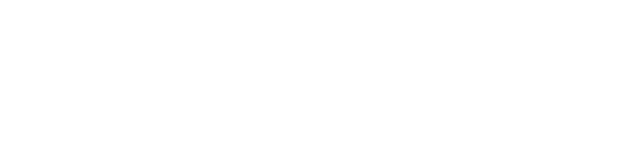
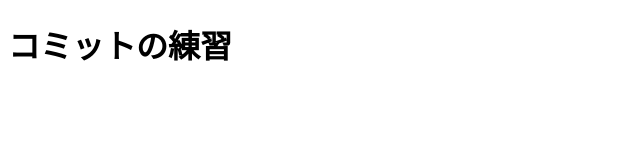
Before and after one commit to Shiho-okb/test, a plain HTML site: page index.html in a window 1280 px wide. Shown: the whole page, without its empty margins (0-640 px from the left). Drawn offline with Linux system fonts and the light colour scheme.

Commit message:
最初のコミット！

```diff
--- a/index.html
+++ b/index.html
@@ -6,6 +6,6 @@
   <title>これはgitのテスト</title>
 </head>
 <body>
-
+<h1>コミットの練習</h1>
 </body>
 </html>
```
